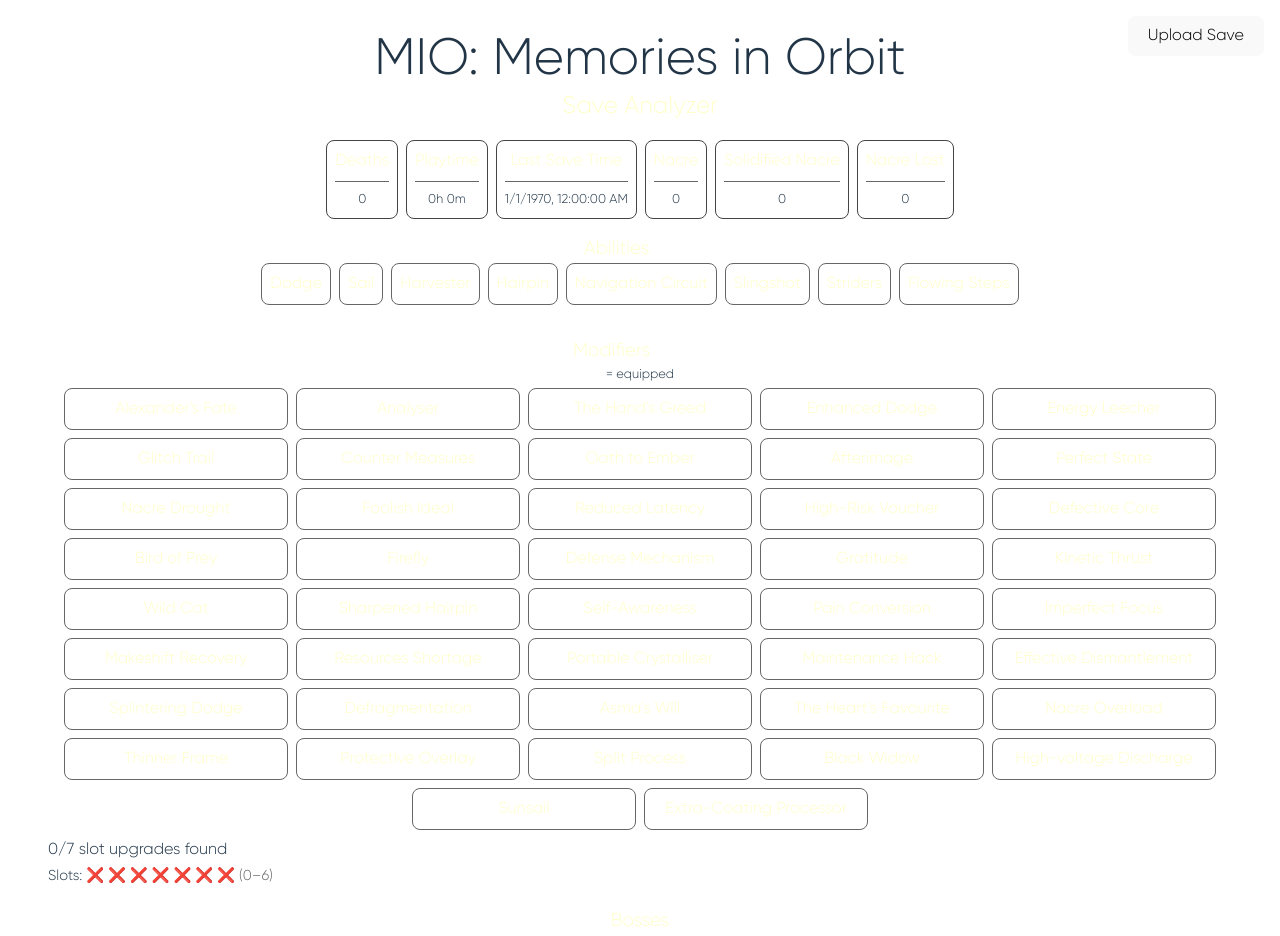
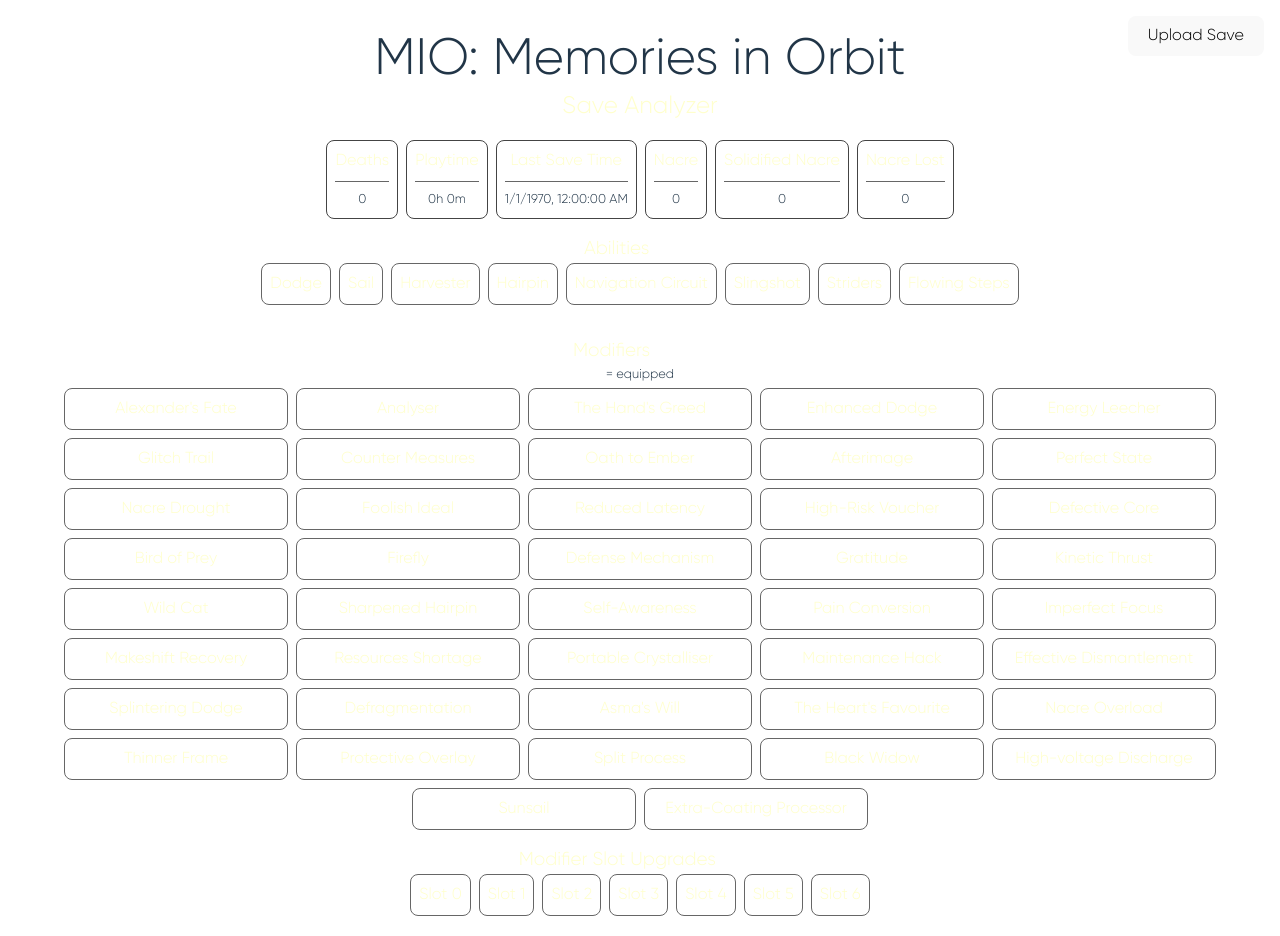
Before and after one commit to The-Black-Lodge/mio-save-analyzer, a React (Vite) app: page / in a window 1280 px wide. Shown: the top 936 px of the page. Built offline with nearby package versions, Linux system fonts and the light colour scheme; the HTML template or start-up script is replaced by a standard one.

Commit message:
restyle trinket slots

```diff
--- a/src/components/TrinketSlots.jsx
+++ b/src/components/TrinketSlots.jsx
@@ -2,24 +2,67 @@ import useSaveProvider from "../hooks/useSaveProvider"
 
 const SLOT_INDICES = [0, 1, 2, 3, 4, 5, 6]
 
+const SlotCard = ({ label, acquired, url }) => {
+  return (
+    <div
+      style={{
+        border: acquired ? "1px solid #ffc" : "1px solid #666",
+        padding: "0.5rem",
+        borderRadius: "0.5rem",
+        textAlign: "center",
+      }}
+    >
+      <h4>{label}</h4>
+      {url ? (
+        <a
+          href={url}
+          target="_blank"
+          rel="noopener noreferrer"
+        >
+          🔗
+        </a>
+      ) : null}
+    </div>
+  )
+}
+
 const TrinketSlots = () => {
-  const { playerStats } = useSaveProvider()
-  const slotUpgradesCount = playerStats?.trinketSlotUpgradesCount ?? 0
+  const { playerStats, collectibles } = useSaveProvider()
   const slotUpgradesAcquired = playerStats?.trinketSlotUpgradesAcquired ?? []
+  const trinketSlots = collectibles?.trinket_slots ?? {}
 
   return (
-    <>
-      <p style={{ margin: "0.5rem 0 0.25rem 0" }}>
-        {slotUpgradesCount}/7 slot upgrades found
-      </p>
-      <p style={{ fontSize: "0.9em", margin: "0.25rem 0" }}>
-        Slots:{" "}
-        {SLOT_INDICES.map((i) =>
-          slotUpgradesAcquired.includes(i) ? "✅" : "❌",
-        ).join(" ")}{" "}
-        <span style={{ color: "#666" }}>(0–6)</span>
-      </p>
-    </>
+    <div style={{ padding: "1rem 0 0 0" }}>
+      <h3>
+        Modifier Slot Upgrades{" "}
+        <span style={{ color: "white" }}>
+          ({slotUpgradesAcquired.length}/7)
+        </span>
+      </h3>
+      <div
+        style={{
+          display: "flex",
+          flexWrap: "wrap",
+          gap: "0.5rem",
+          justifyContent: "center",
+        }}
+      >
+        {SLOT_INDICES.map((i) => {
+          const info = trinketSlots[String(i)] ?? {}
+          const description = info.description ?? `Slot ${i}`
+          const url = info.url ?? ""
+          const acquired = slotUpgradesAcquired.includes(i)
+          return (
+            <SlotCard
+              key={i}
+              label={description}
+              acquired={acquired}
+              url={url}
+            />
+          )
+        })}
+      </div>
+    </div>
   )
 }
 
--- a/src/data/collectibles.json
+++ b/src/data/collectibles.json
@@ -69,6 +69,15 @@
     "9": { "description": "Candle 9", "url": "" },
     "10": { "description": "Candle 10", "url": "" },
     "11": { "description": "Candle 11", "url": "" }
+  },
+  "trinket_slots": {
+    "0": { "description": "Slot 0", "url": "" },
+    "1": { "description": "Slot 1", "url": "" },
+    "2": { "description": "Slot 2", "url": "" },
+    "3": { "description": "Slot 3", "url": "" },
+    "4": { "description": "Slot 4", "url": "" },
+    "5": { "description": "Slot 5", "url": "" },
+    "6": { "description": "Slot 6", "url": "" }
   },
   "shield_fragments": {
     "0": { "description": "Purchase from Mel", "url": "" },
```
